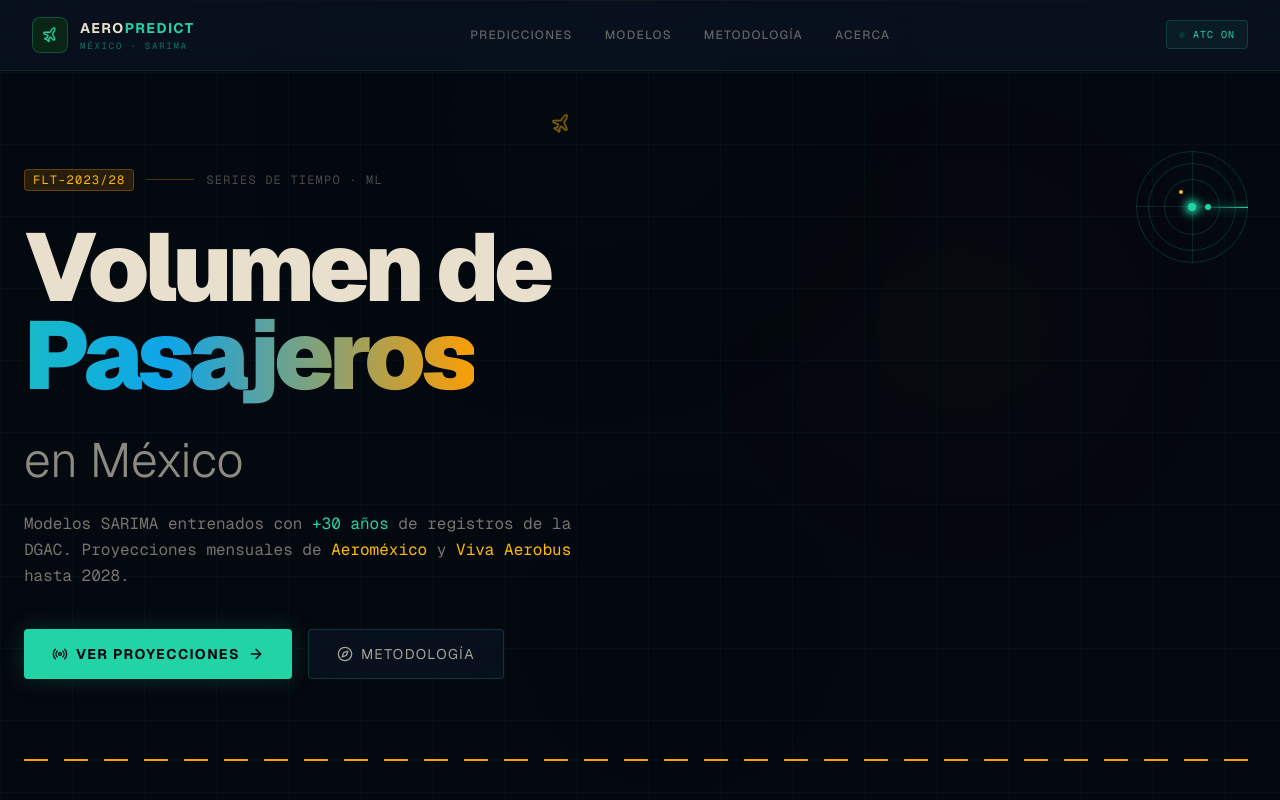
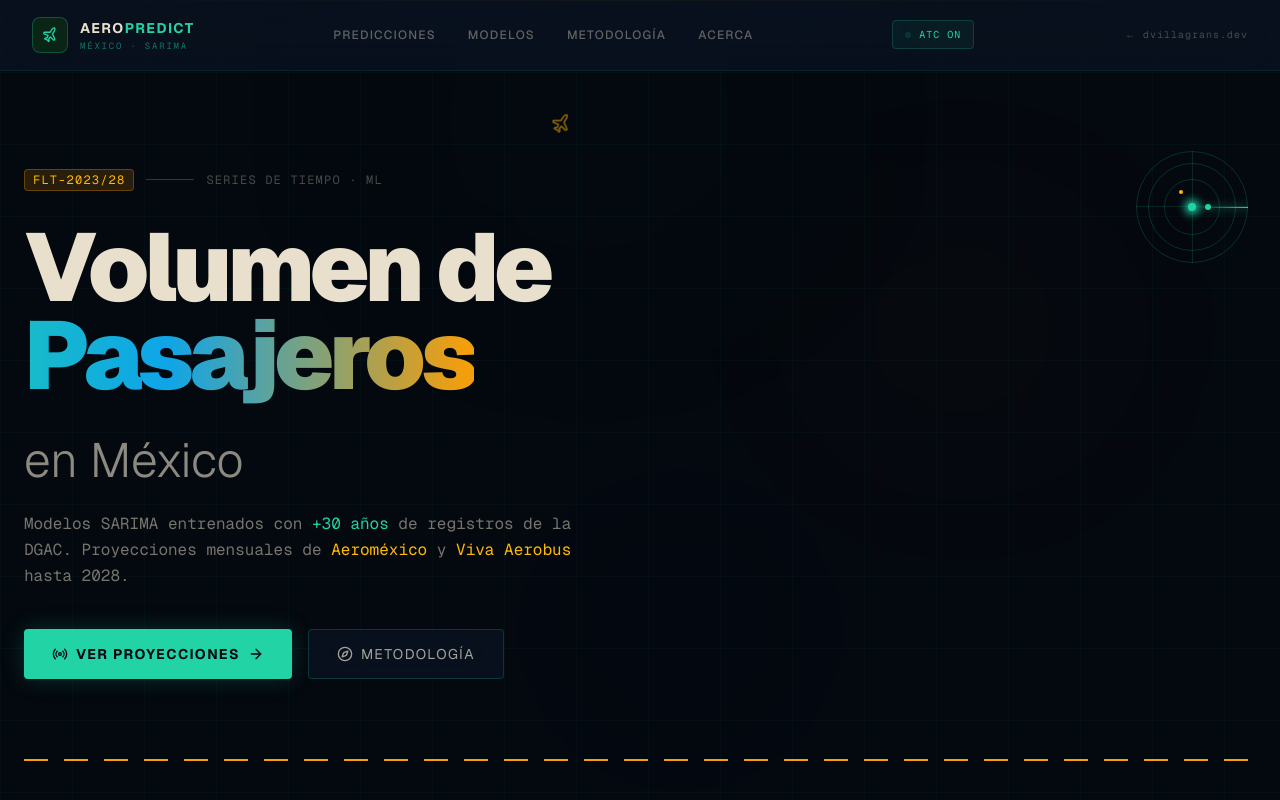
Before and after one commit to dvillagrans/Passenger-Volume-Prediction-in-Mexico, a Next.js app in the folder dashboard/: page / in a window 1280 px wide. Shown: the top 800 px of the page. Built offline with nearby package versions, Linux system fonts and the light colour scheme.

Commit message:
feat: add portfolio backlink to nav

```diff
--- a/dashboard/src/app/page.tsx
+++ b/dashboard/src/app/page.tsx
@@ -143,6 +143,13 @@ export default function Home() {
           <span className="w-1.5 h-1.5 rounded-full bg-[#22d3a5] animate-beacon" />
           <span className="text-[10px] text-[#22d3a5] tracking-widest">ATC ON</span>
         </div>
+        <a
+          href="https://dvillagrans.dev"
+          className="font-mono text-[10px] tracking-widest text-white/25
+                     hover:text-[#00d4aa]/70 transition-colors ml-3"
+        >
+          ← dvillagrans.dev
+        </a>
       </motion.nav>
 
       {/* ── Hero ──────────────────────────────────────────────────────────── */}
```
